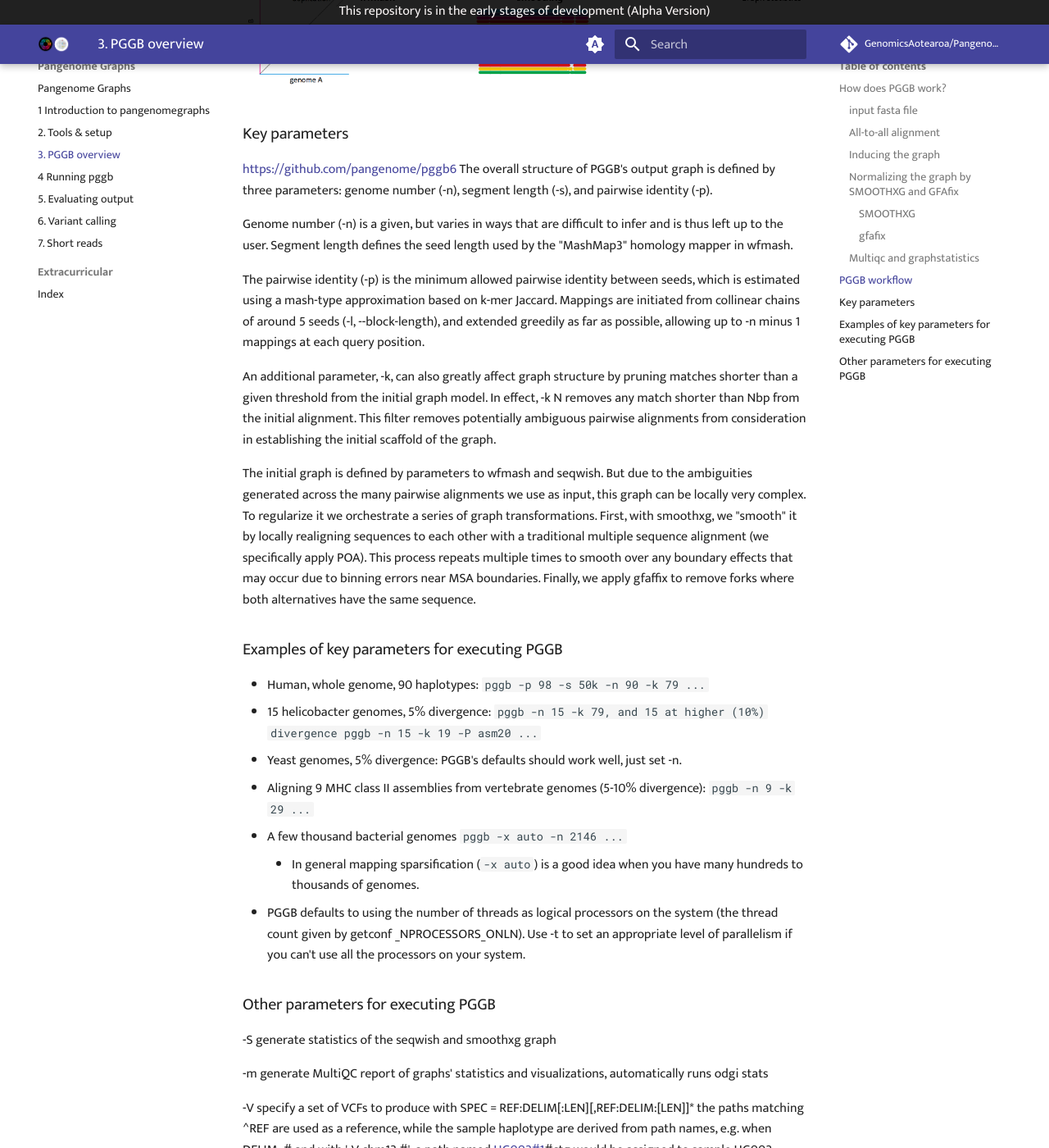
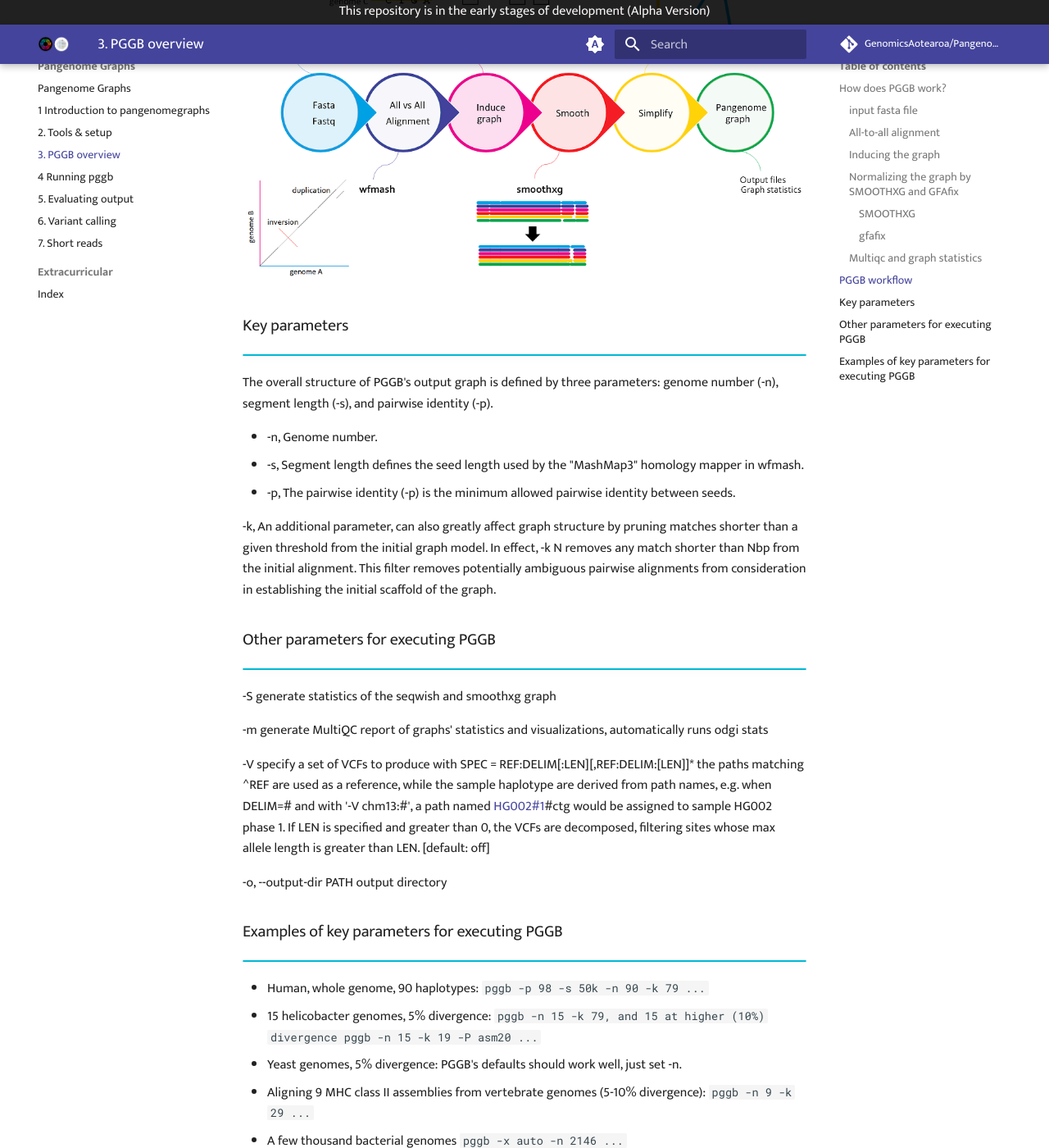
Before and after one commit to GenomicsAotearoa/Pangenome-Graphs-Workshop, an MkDocs documentation site: the page built from docs/3_Introduction_to_pggb.md, in a window 1280 px wide and 1400 px high, scrolled down 4382 px. Shown: the whole window at 82% size. Built offline with MkDocs 1.6.1 and Material for MkDocs 9.7.7, drawn with Linux system fonts in a browser that asks for light colours; comment, search, counter and statistics services are not loaded; some of the changed text lies outside the part shown.

Commit message:
Update 3_Introduction_to_pggb.md

```diff
--- a/docs/3_Introduction_to_pggb.md
+++ b/docs/3_Introduction_to_pggb.md
@@ -41,39 +50,55 @@ The normalization process in PGGB involves several steps, which may vary dependi
 ![bacterial-pangenome](theme_figures/PGGB_workflow_4_small.png)
 
 ##### gfafix
+!!! info ""
+
 3.	Compact Representation: Normalization aims to reduce the overall size of the graph by compacting the representation. This can involve compressing repetitive regions or simplifying complex structures while preserving the essential information and variant representation.
 4.	Graph Refinement: The normalization process also involves refining the graph structure by resolving inconsistencies, correcting errors, and improving the overall quality of the graph representation. This may include resolving conflicts between nodes and edges, addressing mismatches, and ensuring the graph accurately reflects the underlying genetic variations.
 ![bacterial-pangenome](theme_figures/PGGB_workflow_5_small.png)
 
 
 
-#### Multiqc and graphstatistics
+#### Multiqc and graph statistics
+!!! info ""
+
 ![bacterial-pangenome](theme_figures/PGGB_workflow_6_small.png)
 
 
 
 ### PGGB workflow
+!!! info ""
 
 ![bacterial-pangenome](theme_figures/PGGB_workflow_7_small.png)
 
 
 
 ### Key parameters
+!!! info ""
 
-https://github.com/pangenome/pggb6
 The overall structure of PGGB's output graph is defined by three parameters: genome number (-n), segment length (-s), and pairwise identity (-p).
 
-Genome number (-n) is a given, but varies in ways that are difficult to infer and is thus left up to the user. Segment length defines the seed length used by the "MashMap3" homology mapper in wfmash.
+- -n, Genome number.
+- -s, Segment length defines the seed length used by the "MashMap3" homology mapper in wfmash.
+- -p, The pairwise identity (-p) is the minimum allowed pairwise identity between seeds.
 
-The pairwise identity (-p) is the minimum allowed pairwise identity between seeds, which is estimated using a mash-type approximation based on k-mer Jaccard. Mappings are initiated from collinear chains of around 5 seeds (-l, --block-length), and extended greedily as far as possible, allowing up to -n minus 1 mappings at each query position.
+-k, An additional parameter, can also greatly affect graph structure by pruning matches shorter than a given threshold from the initial graph model. In effect, -k N removes any match shorter than Nbp from the initial alignment. This filter removes potentially ambiguous pairwise alignments from consideration in establishing the initial scaffold of the graph.
 
-An additional parameter, -k, can also greatly affect graph structure by pruning matches shorter than a given threshold from the initial graph model. In effect, -k N removes any match shorter than Nbp from the initial alignment. This filter removes potentially ambiguous pairwise alignments from consideration in establishing the initial scaffold of the graph.
 
-The initial graph is defined by parameters to wfmash and seqwish. But due to the ambiguities generated across the many pairwise alignments we use as input, this graph can be locally very complex. To regularize it we orchestrate a series of graph transformations. First, with smoothxg, we "smooth" it by locally realigning sequences to each other with a traditional multiple sequence alignment (we specifically apply POA). This process repeats multiple times to smooth over any boundary effects that may occur due to binning errors near MSA boundaries. Finally, we apply gfaffix to remove forks where both alternatives have the same sequence.
+### Other parameters for executing PGGB
+!!! info ""
 
+-S generate statistics of the seqwish and smoothxg graph
+
+-m generate MultiQC report of graphs' statistics and visualizations, automatically runs odgi stats
+
+-V specify a set of VCFs to produce with SPEC = REF:DELIM[:LEN][,REF:DELIM:[LEN]]* the paths matching ^REF are used as a reference, while the sample haplotype are derived from path names, e.g. when DELIM=# and with '-V chm13:#', a path named HG002#1#ctg would be assigned to sample HG002 phase 1. If LEN is specified and greater than 0, the VCFs are decomposed, filtering sites whose max allele length is greater than LEN. [default: off]
+
+-o, --output-dir PATH       output directory
 
 
 ### Examples of key parameters for executing PGGB
+!!! info ""
+
 - Human, whole genome, 90 haplotypes: `pggb -p 98 -s 50k -n 90 -k 79 ...`
 - 15 helicobacter genomes, 5% divergence: `pggb -n 15 -k 79, and 15 at higher (10%) divergence pggb -n 15 -k 19 -P asm20 ...`
 - Yeast genomes, 5% divergence: PGGB's defaults should work well, just set -n.
@@ -81,13 +106,3 @@ The initial graph is defined by parameters to wfmash and seqwish. But due to the
 - A few thousand bacterial genomes `pggb -x auto -n 2146 ...`
     - In general mapping sparsification (`-x auto`) is a good idea when you have many hundreds to thousands of genomes.
 - PGGB defaults to using the number of threads as logical processors on the system (the thread count given by getconf _NPROCESSORS_ONLN). Use -t to set an appropriate level of parallelism if you can't use all the processors on your system.
-
-
-### Other parameters for executing PGGB
--S generate statistics of the seqwish and smoothxg graph
-
--m generate MultiQC report of graphs' statistics and visualizations, automatically runs odgi stats
-
--V specify a set of VCFs to produce with SPEC = REF:DELIM[:LEN][,REF:DELIM:[LEN]]* the paths matching ^REF are used as a reference, while the sample haplotype are derived from path names, e.g. when DELIM=# and with '-V chm13:#', a path named HG002#1#ctg would be assigned to sample HG002 phase 1. If LEN is specified and greater than 0, the VCFs are decomposed, filtering sites whose max allele length is greater than LEN. [default: off]
-
--o, --output-dir PATH       output directory
```
Also changed, not shown: other parts of docs/3_Introduction_to_pggb.md (+9 -0 lines).
